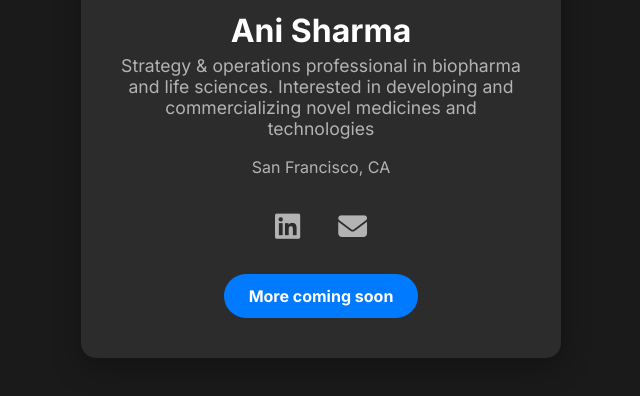
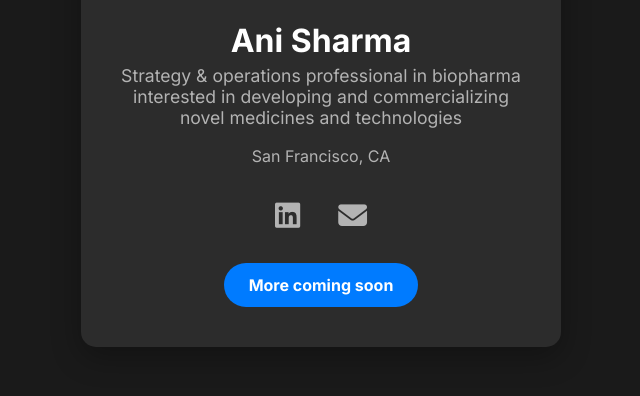
Before and after one commit to anisharma-ca/Anisharma-ca.github.io, a plain HTML site: page index.html in a window 1280 px wide. Shown: the part 328-724 px from the top of the page, without its empty margins (319-959 px from the left). Drawn offline with Linux system fonts and the light colour scheme.

Commit message:
Update index.html

```diff
--- a/index.html
+++ b/index.html
@@ -23,7 +23,7 @@
 
         <h1 class="name">Ani Sharma</h1>
 
-        <h2 class="title">Strategy & operations professional in biopharma and life sciences. Interested in developing and commercializing novel medicines and technologies</h2>
+        <h2 class="title">Strategy & operations professional in biopharma interested in developing and commercializing novel medicines and technologies</h2>
         <p class="bio">San Francisco, CA</p>
 
         <div class="links">
```
